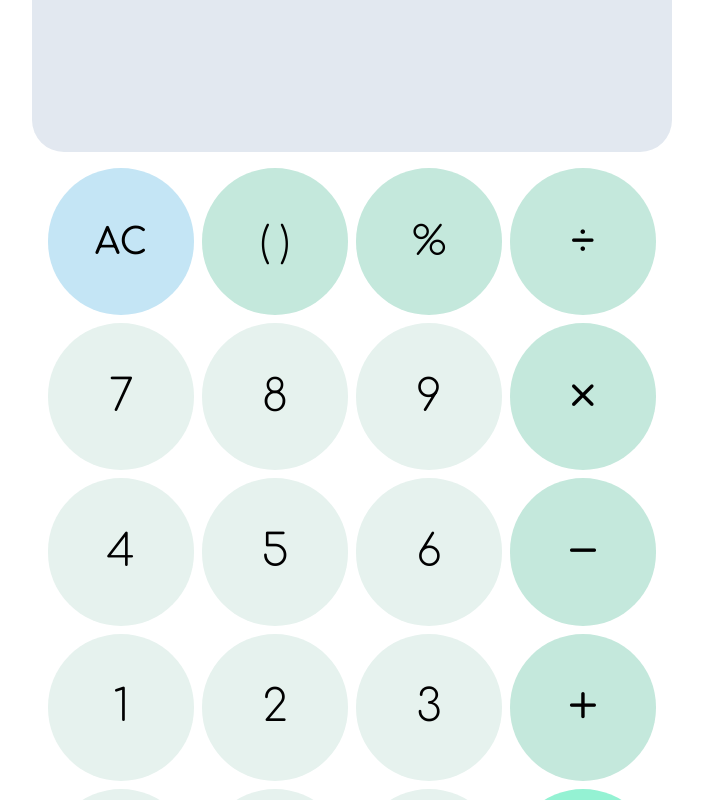
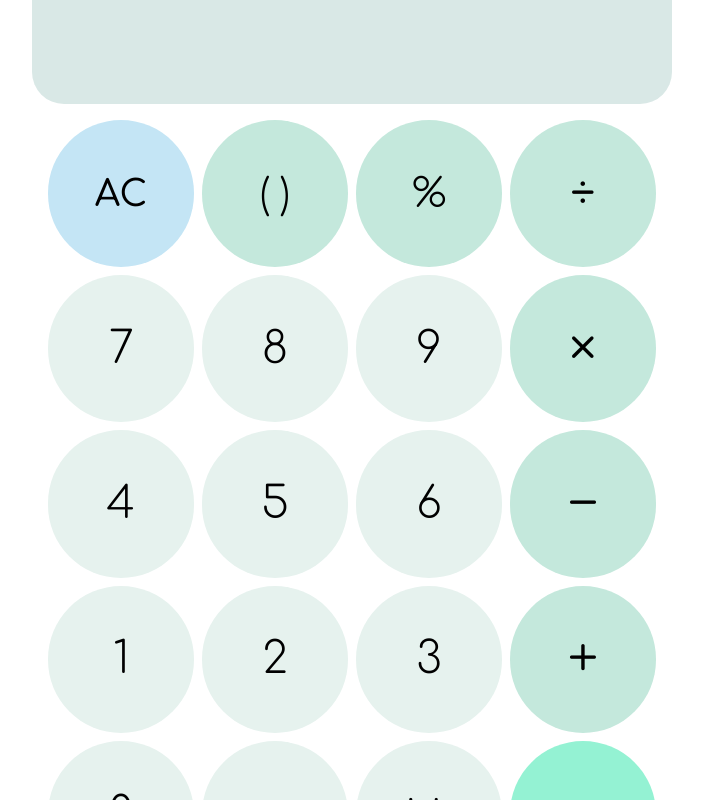
Before and after one commit to ReedOtto0/Calcutron, a Next.js app: page / in a window 1280 px wide. Shown: the top 800 px of the page, without its empty margins (288-991 px from the left). Built offline with nearby package versions, Linux system fonts and the light colour scheme.

Commit message:
Added font scaling for input and output

```diff
--- a/app/components/Display.js
+++ b/app/components/Display.js
@@ -1,28 +1,23 @@
-import { forwardRef, useState } from "react";
+import { forwardRef, useImperativeHandle, useState } from "react";
+import { formatExpressionInPlace } from "./inputUtils";
+import useAutoSizingFont from "./useAutoSizingFont";
 
 const Display = forwardRef(({ dispatch, calculate, result }, ref) => {
   const [value, setValue] = useState("");
-  const [changing, setChanging] = useState(false);
+  const [autoSizeInput, resizeInput] = useAutoSizingFont(64, 128);
+  const [autoSizeOutput, resizeOutput] = useAutoSizingFont(32, 64);
+
+  useImperativeHandle(ref, () => autoSizeInput.current, []);
 
   const handleChange = (e) => {
     setValue(e.target.value);
-    if (!changing) {
-      setChanging(true);
-    }
+    resizeInput();
     calculate(e.target.value);
+    resizeOutput();
   };
 
+  const digit = /[0-9]/;
   const mappedKeys = {
-    0: 0,
-    1: 1,
-    2: 2,
-    3: 3,
-    4: 4,
-    5: 5,
-    6: 6,
-    7: 7,
-    8: 8,
-    9: 9,
     ".": ".",
     "%": "%",
     "-": "-",
@@ -44,6 +39,9 @@ const Display = forwardRef(({ dispatch, calculate, result }, ref) => {
   };
   const handleKeyDown = (e) => {
     e.preventDefault();
+    if (digit.test(e.key)) {
+      dispatch(e.key);
+    }
     if (e.key in mappedKeys) {
       dispatch(mappedKeys[e.key]);
     } else if (e.key === "Backspace") {
@@ -57,25 +55,39 @@ const Display = forwardRef(({ dispatch, calculate, result }, ref) => {
 
   return (
     <div
-      className="rounded-b-[2rem] w-full flex-grow flex flex-col items-end justify-end overflow-hidden px-6 py-4 bg-slate-200"
-      style={{ maxWidth: "40rem" }}
+      className="rounded-b-[2rem] w-full flex-grow flex flex-col items-end justify-end overflow-hidden px-4 py-3 bg-slate-200"
+      style={{ maxWidth: "40rem", background: "hwb(170 85% 9%)" }}
     >
       <input
-        className="w-full text-right align-bottom bg-transparent inline-block focus:outline-none"
-        style={{ fontSize: "4rem", lineHeight: "1.25" }}
+        className="w-full text-right align-bottom bg-transparent overflow-x-scroll inline-block focus:outline-none"
+        style={{
+          fontSize: "64px",
+          lineHeight: "1.25",
+          transitionProperty: "height, top, left, transform",
+          transitionTimingFunction: "cubic-bezier(0.4, 0, 0.2, 1)",
+          transitionDuration: "200ms",
+        }}
         type="text"
         inputMode="none"
         value={value}
         onChange={handleChange}
         onKeyDown={handleKeyDown}
         onBlur={(e) => e.target.focus()}
-        ref={ref}
+        ref={autoSizeInput}
       />
       <p
-        className="w-full text-right align-bottom"
-        style={{ fontSize: "2.5rem", lineHeight: "1.25", minHeight: "40px" }}
+        className="w-full text-right overflow-x-scroll align-bottom"
+        style={{
+          fontSize: "40px",
+          lineHeight: "1.25",
+
+          transitionProperty: "height, top, left, transform",
+          transitionTimingFunction: "cubic-bezier(0.4, 0, 0.2, 1)",
+          transitionDuration: "1000ms",
+        }}
+        ref={autoSizeOutput}
       >
-        {result}
+        {formatExpressionInPlace(result)[0]}
       </p>
     </div>
   );
--- /dev/null
+++ b/app/components/useAutoSizingFont.js
@@ -0,0 +1,31 @@
+import { useEffect, useRef } from "react";
+
+export default function useAutoSizingFont(min, max) {
+  const ref = useRef(null);
+
+  useEffect(() => {
+    if (ref.current) {
+      resize();
+    }
+  }, []);
+
+  const setScale = () => {
+    ref.current.style.fontSize = max.toString().concat("px");
+    resize();
+  };
+
+  const resize = () => {
+    const el = ref.current;
+    const fontSize = parseInt(el.style.fontSize.replace("px", ""), 10);
+    //console.log(`called Resize!`);
+
+    if (el.scrollWidth !== el.clientWidth) {
+      if (fontSize > min) {
+        el.style.fontSize = (fontSize - 2).toString().concat("px");
+        resize();
+      }
+    }
+  };
+
+  return [ref, setScale];
+}
```
